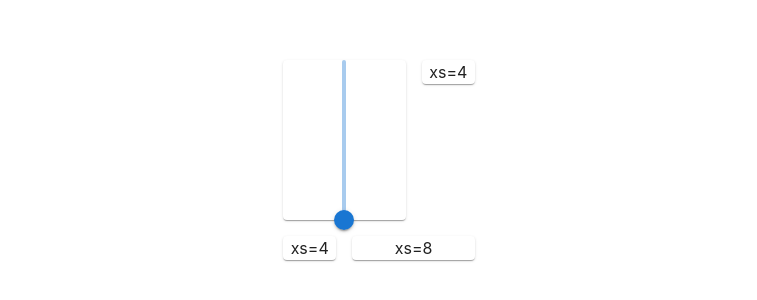
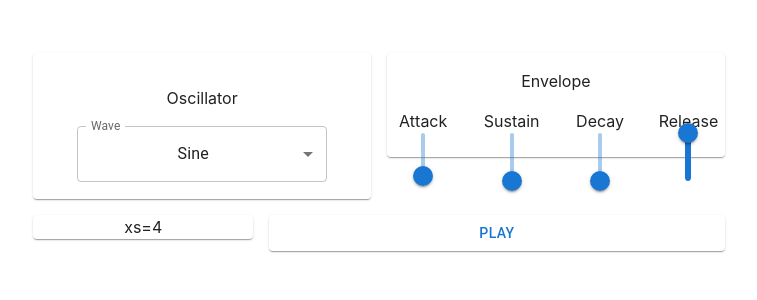
Before and after one commit to plato4/synthium, a React (Vite) app: page / in a window 1280 px wide. Shown: the part 240-540 px from the top of the page, without its empty margins (261-1018 px from the left). Built offline with nearby package versions, Linux system fonts and the light colour scheme.

Commit message:
added envelope

```diff
--- /dev/null
+++ b/src/components/PanelEnvelope.tsx
@@ -0,0 +1,88 @@
+import { Grid, Slider } from "@mui/material";
+import React, { useState } from "react";
+import "./panelenvelope.css";
+import * as Tone from "tone";
+
+const PanelEnvelope: React.FC<{ envelope: Tone.Envelope }> = ({ envelope }) => {
+  const [attack, setAttack] = useState(envelope.attack.valueOf() as number);
+  const [sustain, setSustain] = useState(envelope.sustain.valueOf() as number);
+  const [decay, setDecay] = useState(envelope.decay.valueOf() as number);
+  const [release, setRelease] = useState(envelope.release.valueOf() as number);
+  return (
+    <Grid container spacing={2} className="panel-envelope-grid-container">
+      <Grid item xs={12}>
+        Envelope
+      </Grid>
+      <Grid item xs={3}>
+        <div>Attack</div>
+        <Slider
+          aria-label="Attack"
+          orientation="vertical"
+          defaultValue={envelope.attack.valueOf() as number}
+          valueLabelDisplay="auto"
+          max={1}
+          min={0}
+          step={0.01}
+          onChange={(event, value) => {
+            const attack = value as number;
+            envelope.set({ attack });
+            setAttack(attack);
+          }}
+        />
+      </Grid>
+      <Grid item xs={3}>
+        <div>Sustain</div>{" "}
+        <Slider
+          aria-label="Sustain"
+          orientation="vertical"
+          defaultValue={envelope.sustain.valueOf() as number}
+          valueLabelDisplay="auto"
+          max={1}
+          min={0}
+          step={0.01}
+          onChange={(event, value) => {
+            const sustain = value as number;
+            envelope.set({ sustain });
+            setSustain(sustain);
+          }}
+        />
+      </Grid>
+      <Grid item xs={3}>
+        <div>Decay</div>{" "}
+        <Slider
+          aria-label="Decay"
+          orientation="vertical"
+          defaultValue={envelope.decay.valueOf() as number}
+          valueLabelDisplay="auto"
+          max={1}
+          min={0}
+          step={0.01}
+          onChange={(event, value) => {
+            const decay = value as number;
+            envelope.set({ decay });
+            setDecay(decay);
+          }}
+        />
+      </Grid>
+      <Grid item xs={3}>
+        <div>Release</div>{" "}
+        <Slider
+          aria-label="Release"
+          orientation="vertical"
+          defaultValue={envelope.release.valueOf() as number}
+          valueLabelDisplay="auto"
+          max={1}
+          min={0}
+          step={0.01}
+          onChange={(event, value) => {
+            const release = value as number;
+            envelope.set({ release });
+            setRelease(release);
+          }}
+        />
+      </Grid>
+    </Grid>
+  );
+};
+
+export default PanelEnvelope;
--- a/src/components/PanelOscillator.tsx
+++ b/src/components/PanelOscillator.tsx
@@ -1,29 +1,49 @@
-import React from "react";
-import { Slider } from "@mui/material";
+import React, { useState } from "react";
+
 import * as Tone from "tone";
 import "./paneloscillator.css";
+import {
+  FormControl,
+  Grid,
+  InputLabel,
+  MenuItem,
+  Select,
+  SelectChangeEvent,
+} from "@mui/material";
 
 const PanelOscillator: React.FC<{ oscillator: Tone.Oscillator }> = ({
   oscillator,
 }) => {
-  oscillator.frequency;
+  const [wave, setWave] = useState(oscillator.type);
+
   return (
-    <div className="panel-oscillator">
-      <Slider
-        sx={{
-          '& input[type="range"]': {
-            WebkitAppearance: "slider-vertical",
-          },
-        }}
-        orientation="vertical"
-        defaultValue={0}
-        max={50}
-        min={0}
-        step={1}
-        aria-label="Frequency"
-        valueLabelDisplay="auto"
-      />
-    </div>
+    <Grid container spacing={2} className="panel-oscillator-grid-container">
+      <Grid item xs={12}>
+        Oscillator
+      </Grid>
+      <Grid item xs={1}></Grid>
+      <Grid item xs={10}>
+        <FormControl fullWidth>
+          <InputLabel id="wave-label">Wave</InputLabel>
+          <Select
+            labelId="wave-select-label"
+            className="wave-select"
+            value={oscillator.type}
+            label="Wave"
+            onChange={(event) => {
+              oscillator.type = event.target.value as Tone.ToneOscillatorType;
+              setWave(oscillator.type);
+            }}
+          >
+            <MenuItem value="sine">Sine</MenuItem>
+            <MenuItem value="square">Square</MenuItem>
+            <MenuItem value="triangle">Triangle</MenuItem>
+            <MenuItem value="sawtooth">Sawtooth</MenuItem>
+          </Select>
+        </FormControl>
+      </Grid>
+      <Grid item xs={1}></Grid>
+    </Grid>
   );
 };
 
--- a/src/components/Synthesizer.tsx
+++ b/src/components/Synthesizer.tsx
@@ -1,25 +1,30 @@
 import { useState } from "react";
-import { Grid, Paper } from "@mui/material";
+import { Button, Grid, Paper } from "@mui/material";
 import PanelOscillator from "./PanelOscillator";
 import { createSynth } from "../createSynth";
+import PanelEnvelope from "./PanelEnvelope";
 
 const Synthesizer = () => {
   const [synth, setSynth] = useState(createSynth());
   return (
     <Grid container spacing={2}>
-      <Grid item xs={8}>
+      <Grid item xs={6}>
         <Paper>
           <PanelOscillator oscillator={synth.oscillator} />
+        </Paper>
+      </Grid>
+      <Grid item xs={6}>
+        <Paper>
+          <PanelEnvelope envelope={synth.amp} />
         </Paper>
       </Grid>
       <Grid item xs={4}>
         <Paper>xs=4</Paper>
       </Grid>
-      <Grid item xs={4}>
-        <Paper>xs=4</Paper>
-      </Grid>
       <Grid item xs={8}>
-        <Paper>xs=8</Paper>
+        <Paper>
+          <Button onClick={synth.start}>Play</Button>
+        </Paper>
       </Grid>
     </Grid>
   );
--- /dev/null
+++ b/src/components/panelenvelope.css
@@ -0,0 +1,2 @@
+.panel-envelope-grid-container {
+}
--- a/src/components/paneloscillator.css
+++ b/src/components/paneloscillator.css
@@ -1,3 +1,3 @@
-.panel-oscillator {
-  height: 20vh;
+.panel-oscillator-grid-container {
+  padding: 5%;
 }
--- a/src/createSynth.tsx
+++ b/src/createSynth.tsx
@@ -1,7 +1,35 @@
 import * as Tone from "tone";
 
 export const createSynth = () => {
-  //LFO
+  //OSC
+  const note = 440;
+  const wave = "sine";
+  const osc = new Tone.Oscillator(note, wave).start();
+
+  const attack = 0.1;
+  const decay = 0;
+  const sustain = 0;
+  const release = 5;
+  const amp = new Tone.AmplitudeEnvelope({
+    attack,
+    decay,
+    sustain,
+    release,
+  });
+
+  osc.connect(amp);
+  amp.toDestination();
+
+  return {
+    start: () => {
+      Tone.start();
+      amp.triggerAttackRelease("8t");
+    },
+    oscillator: osc,
+    amp,
+  };
+
+  /*//LFO
   const lfoRate = 5;
   const lfo = new Tone.LFO(lfoRate, -10, 10).start();
 
@@ -45,10 +73,12 @@ export const createSynth = () => {
   amp.connect(chorus);
   chorus.toDestination();
 
+  Tone.start();
+
   return {
     start: () => {
       amp.triggerAttackRelease("8t");
     },
     oscillator: osc,
-  };
+  };*/
 };
```
